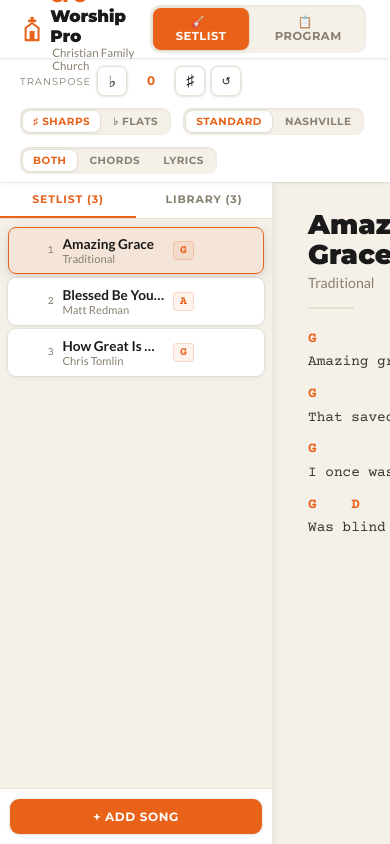
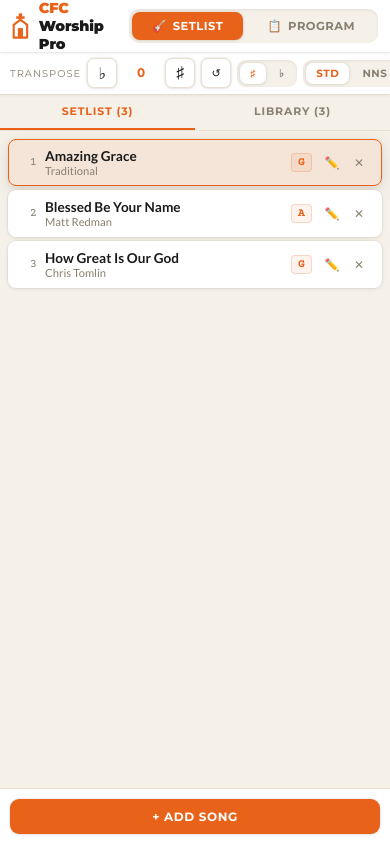
Before and after one commit to kob-cmr/cfc-worship-pro, a React (Vite) app: page / in a window 390 px wide. Built offline with nearby package versions, Linux system fonts and the light colour scheme.

Commit message:
mobile responsive fix

```diff
--- a/index.html
+++ b/index.html
@@ -3,7 +3,7 @@
   <head>
     <meta charset="UTF-8" />
     <meta name="viewport" content="width=device-width, initial-scale=1.0" />
-    <title>CFC WorshipPro</title>
+    <title>WorshipPro</title>
   </head>
   <body>
     <div id="root"></div>
--- a/src/App.jsx
+++ b/src/App.jsx
@@ -268,6 +268,23 @@
         .preview-item-note { font-size: 0.78rem; color: var(--muted); font-style: italic; }
         .preview-notes { font-size: 0.82rem; color: var(--muted); line-height: 1.6; }
 
+        .desktop-only { display: grid !important; }
+        .mobile-only { display: none !important; }
+
+        @media (max-width: 768px) {
+          .desktop-only { display: none !important; }
+          .mobile-only { display: flex !important; }
+          .topbar { padding: 0 12px; height: 52px; }
+          .topbar-logo-text { font-size: 0.9rem; }
+          .topbar-logo-sub { display: none; }
+          .page-header { padding: 6px 10px; gap: 6px; }
+          .main { padding: 16px; }
+          .song-display-title { font-size: 1.2rem; }
+          .song-content { font-size: 0.8rem; }
+          .editor-card { padding: 18px; border-radius: 12px; }
+          .editor-row { grid-template-columns: 1fr; }
+        }
+
         @media print {
           .topbar, .preview-toolbar { display: none !important; }
           body { background: white !important; color: black !important; }
--- a/src/SetlistPage.jsx
+++ b/src/SetlistPage.jsx
@@ -52,9 +52,9 @@
           </select>
         </div>
         <div className="editor-field">
-          <label>Chords & Lyrics <span className="label-hint">(alternate chord line / lyric line)</span></label>
-          <textarea value={form.content} onChange={e => set("content", e.target.value)} rows={12}
-            placeholder={"G           D           Em\nThis is a chord line above lyrics\nG           C\nAnother verse here"} />
+          <label>Chords & Lyrics <span className="label-hint">(chord line then lyric line)</span></label>
+          <textarea value={form.content} onChange={e => set("content", e.target.value)} rows={10}
+            placeholder={"G           D           Em\nThis is a lyric line below chords\nG           C\nAnother line here"} />
         </div>
         <div className="editor-actions">
           <button className="btn-ghost" onClick={onCancel}>Cancel</button>
@@ -73,6 +73,7 @@
   const [displayMode, setDisplayMode] = useState("both");
   const [editing, setEditing] = useState(null);
   const [sideView, setSideView] = useState("setlist");
+  const [mobileView, setMobileView] = useState("list"); // "list" | "song"
   const [dragOver, setDragOver] = useState(null);
   const [dragging, setDragging] = useState(null);
 
@@ -109,32 +110,39 @@
     setDragging(null); setDragOver(null);
   };
 
+  const selectSong = (id) => {
+    setActiveSong(id);
+    setMobileView("song");
+  };
+
   return (
     <>
-      <div className="page-header">
-        <div className="transpose-bar">
+      {/* Controls bar — scrollable on mobile */}
+      <div className="page-header" style={{overflowX:"auto", flexWrap:"nowrap", WebkitOverflowScrolling:"touch"}}>
+        <div className="transpose-bar" style={{flexShrink:0}}>
           <span className="transpose-label">Transpose</span>
           <button className="btn-icon" onClick={() => setSemitones(s => s - 1)}>♭</button>
           <span className="semitone-display">{semitones > 0 ? `+${semitones}` : semitones}</span>
           <button className="btn-icon" onClick={() => setSemitones(s => s + 1)}>♯</button>
           <button className="btn-icon" onClick={() => setSemitones(0)} style={{fontSize:"0.7rem"}}>↺</button>
         </div>
-        <div className="toggle-group">
-          <button className={`toggle-btn ${!useFlats ? "active":""}`} onClick={() => setUseFlats(false)}>♯ Sharps</button>
-          <button className={`toggle-btn ${useFlats ? "active":""}`} onClick={() => setUseFlats(true)}>♭ Flats</button>
+        <div className="toggle-group" style={{flexShrink:0}}>
+          <button className={`toggle-btn ${!useFlats ? "active":""}`} onClick={() => setUseFlats(false)}>♯</button>
+          <button className={`toggle-btn ${useFlats ? "active":""}`} onClick={() => setUseFlats(true)}>♭</button>
         </div>
-        <div className="toggle-group">
-          <button className={`toggle-btn ${!nashville ? "active":""}`} onClick={() => setNashville(false)}>Standard</button>
-          <button className={`toggle-btn ${nashville ? "active":""}`} onClick={() => setNashville(true)}>Nashville</button>
+        <div className="toggle-group" style={{flexShrink:0}}>
+          <button className={`toggle-btn ${!nashville ? "active":""}`} onClick={() => setNashville(false)}>Std</button>
+          <button className={`toggle-btn ${nashville ? "active":""}`} onClick={() => setNashville(true)}>NNS</button>
         </div>
-        <div className="toggle-group">
+        <div className="toggle-group" style={{flexShrink:0}}>
           <button className={`toggle-btn ${displayMode==="both"?"active":""}`} onClick={() => setDisplayMode("both")}>Both</button>
           <button className={`toggle-btn ${displayMode==="chords"?"active":""}`} onClick={() => setDisplayMode("chords")}>Chords</button>
           <button className={`toggle-btn ${displayMode==="lyrics"?"active":""}`} onClick={() => setDisplayMode("lyrics")}>Lyrics</button>
         </div>
       </div>
 
-      <div className="page-body">
+      {/* Desktop layout */}
+      <div className="page-body desktop-only">
         <aside className="sidebar">
           <div className="sidebar-tabs">
             <button className={`sidebar-tab ${sideView==="setlist"?"active":""}`} onClick={() => setSideView("setlist")}>Setlist ({setlist.length})</button>
@@ -192,7 +200,6 @@
             </button>
           </div>
         </aside>
-
         <main className="main">
           {currentSong ? (
             <SongDisplay song={currentSong} semitones={semitones} useFlats={useFlats} nashville={nashville} displayMode={displayMode} />
@@ -206,6 +213,85 @@
         </main>
       </div>
 
+      {/* Mobile layout */}
+      <div className="mobile-only" style={{flex:1,display:"flex",flexDirection:"column",overflow:"hidden"}}>
+        {mobileView === "list" ? (
+          <>
+            {/* Mobile tab bar */}
+            <div className="sidebar-tabs">
+              <button className={`sidebar-tab ${sideView==="setlist"?"active":""}`} onClick={() => setSideView("setlist")}>Setlist ({setlist.length})</button>
+              <button className={`sidebar-tab ${sideView==="library"?"active":""}`} onClick={() => setSideView("library")}>Library ({songs.length})</button>
+            </div>
+            <div className="sidebar-list" style={{flex:1,background:"var(--bg)"}}>
+              {sideView === "setlist" && setlistSongs.map((song, i) => (
+                <div key={song.id} className={`song-row ${activeSong===song.id?"active":""}`}
+                  onClick={() => selectSong(song.id)}>
+                  <span className="song-row-num">{i+1}</span>
+                  <div className="song-row-info">
+                    <div className="song-row-title">{song.title}</div>
+                    <div className="song-row-meta">{song.artist}</div>
+                  </div>
+                  <span className="song-row-key">{song.key}</span>
+                  <div className="song-row-actions" style={{opacity:1}}>
+                    <button className="row-btn" onClick={e => { e.stopPropagation(); setEditing(song); }}>✏️</button>
+                    <button className="row-btn remove" onClick={e => { e.stopPropagation(); toggleSetlist(song.id); }}>✕</button>
+                  </div>
+                </div>
+              ))}
+              {sideView === "setlist" && setlistSongs.length === 0 && (
+                <div className="empty-sidebar">No songs in setlist.<br/>Go to Library to add some.</div>
+              )}
+              {sideView === "library" && songs.map(song => {
+                const inSetlist = setlist.includes(song.id);
+                return (
+                  <div key={song.id} className={`song-row ${activeSong===song.id?"active":""}`}
+                    onClick={() => selectSong(song.id)}>
+                    <div className="song-row-info">
+                      <div className="song-row-title">{song.title}</div>
+                      <div className="song-row-meta">{song.artist}</div>
+                    </div>
+                    <span className="song-row-key">{song.key}</span>
+                    <div className="song-row-actions" style={{opacity:1}}>
+                      <button className="row-btn" onClick={e => { e.stopPropagation(); setEditing(song); }}>✏️</button>
+                      <button className={`row-btn ${inSetlist?"remove":"add"}`}
+                        onClick={e => { e.stopPropagation(); toggleSetlist(song.id); }}>
+                        {inSetlist ? "✕" : "+"}
+                      </button>
+                      <button className="row-btn danger" onClick={e => { e.stopPropagation(); deleteSong(song.id); }}>🗑</button>
+                    </div>
+                  </div>
+                );
+              })}
+            </div>
+            <div className="sidebar-footer">
+              <button className="btn-full" onClick={() => setEditing({ id: null, title: "", artist: "", key: "G", content: "" })}>
+                + Add Song
+              </button>
+            </div>
+          </>
+        ) : (
+          <>
+            {/* Mobile back button */}
+            <div style={{padding:"10px 16px",background:"var(--panel)",borderBottom:"1px solid var(--border)",display:"flex",alignItems:"center",gap:"10px",boxShadow:"var(--shadow-sm)"}}>
+              <button className="btn-ghost" style={{padding:"6px 14px",fontSize:"0.78rem"}} onClick={() => setMobileView("list")}>
+                ← Back
+              </button>
+              {currentSong && <span style={{fontWeight:700,fontSize:"0.9rem",color:"var(--text)",flex:1,overflow:"hidden",textOverflow:"ellipsis",whiteSpace:"nowrap"}}>{currentSong.title}</span>}
+            </div>
+            <main className="main" style={{flex:1}}>
+              {currentSong ? (
+                <SongDisplay song={currentSong} semitones={semitones} useFlats={useFlats} nashville={nashville} displayMode={displayMode} />
+              ) : (
+                <div className="empty-state">
+                  <div className="empty-icon">🎸</div>
+                  <div className="empty-text">No song selected</div>
+                </div>
+              )}
+            </main>
+          </>
+        )}
+      </div>
+
       {editing && <SongEditor song={editing} onSave={saveSong} onCancel={() => setEditing(null)} />}
     </>
   );
```
Also changed, not shown: 1 other file (tests, documents, lock files or other folders).
